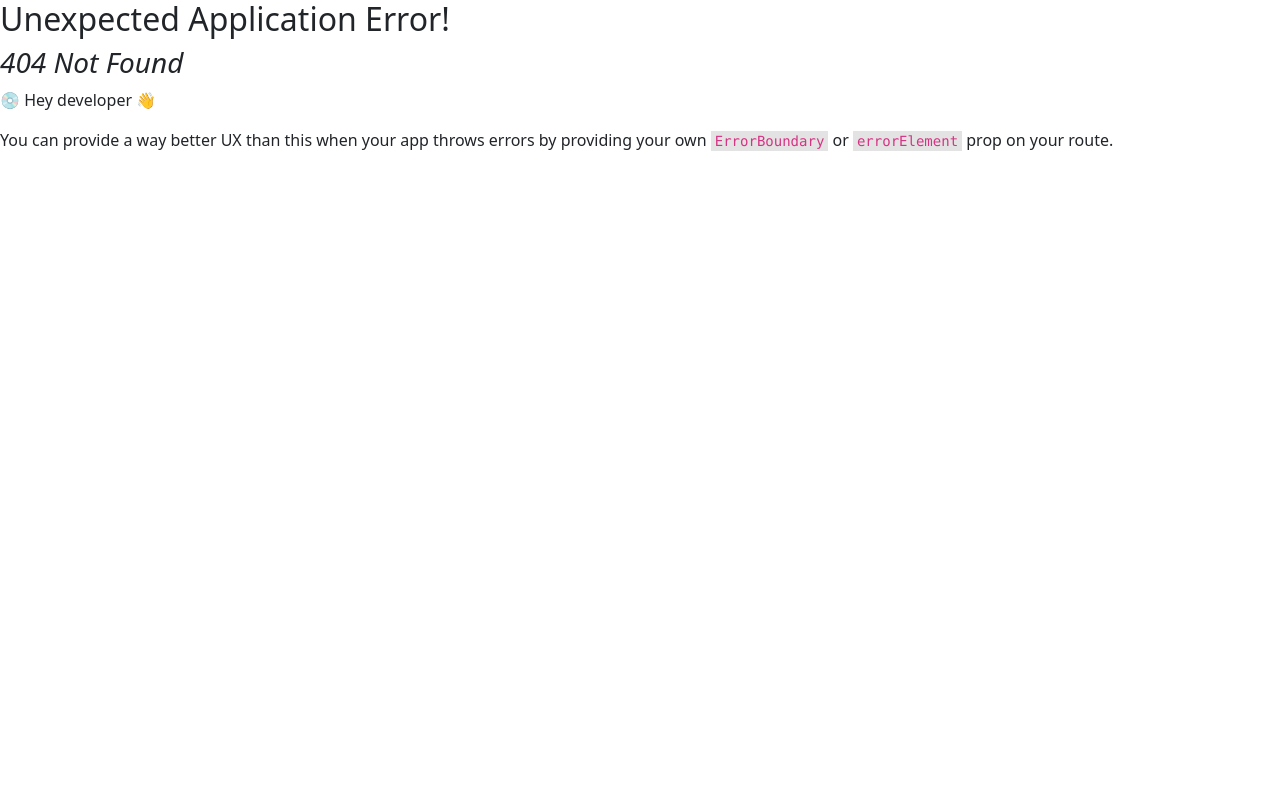
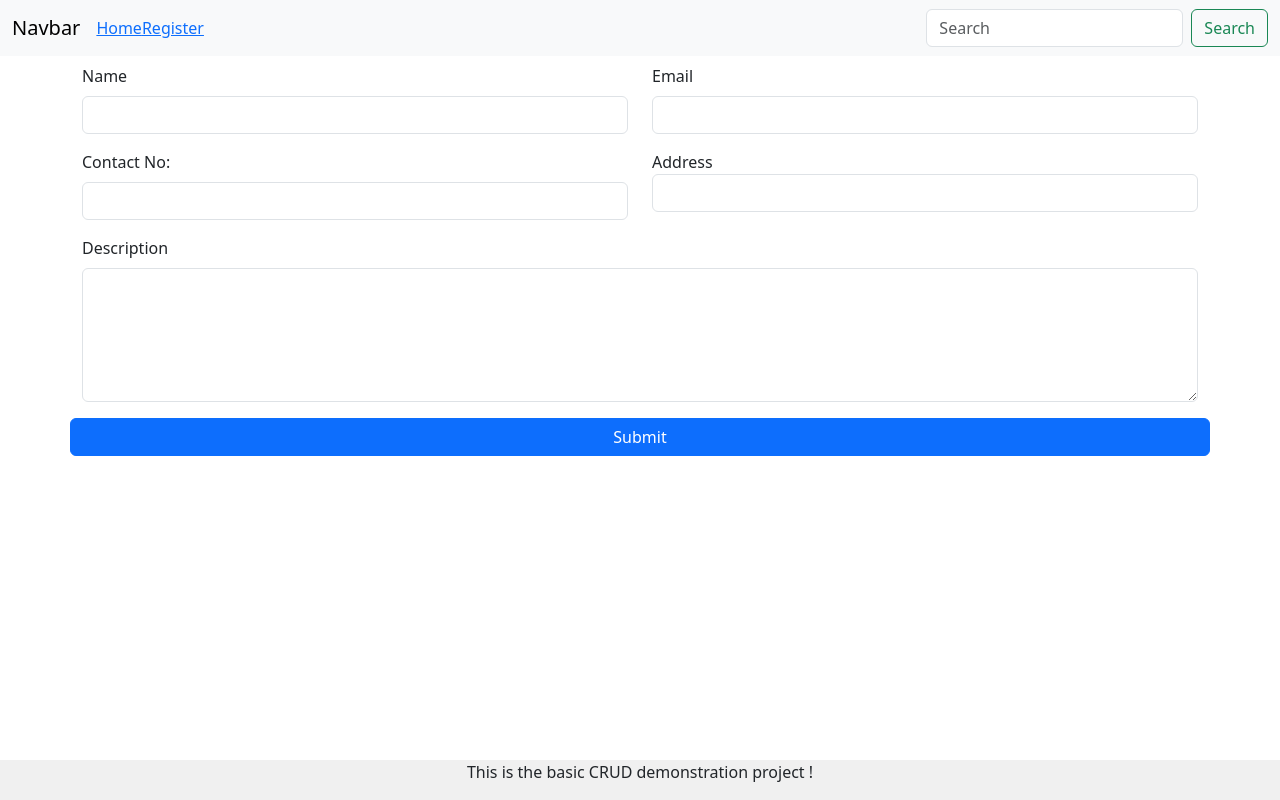
Before and after one commit to myth-faceless/basic_crud, a React (Vite) app in the folder frontend/: page /edit/1 in a window 1280 px wide. Before the commit this address had no page. Built offline with nearby package versions, Linux system fonts and the light colour scheme.

Commit message:
Register page, view details page remaining...

```diff
--- a/frontend/package.json
+++ b/frontend/package.json
@@ -10,6 +10,10 @@
     "preview": "vite preview"
   },
   "dependencies": {
+    "@emotion/react": "^11.11.3",
+    "@emotion/styled": "^11.11.0",
+    "@mui/icons-material": "^5.15.1",
+    "@mui/material": "^5.15.1",
     "bootstrap": "^5.3.2",
     "react": "^18.2.0",
     "react-dom": "^18.2.0",
--- a/frontend/src/App.css
+++ b/frontend/src/App.css
@@ -5,20 +5,12 @@
   overflow: auto;
 }
 
+
 .footer_details {
   position: fixed;
   bottom: 0;
   left: 0;
   width: 100%;
   background-color: #f0f0f0;
-  padding: 10px;
   text-align: center;
 }
-
-.activeClass {
-  text-decoration: none;
-}
-.defaultClass {
-  color: white;
-
-}
--- /dev/null
+++ b/frontend/src/components/Details.jsx
@@ -0,0 +1,37 @@
+import React from 'react'
+import CreateIcon from '@mui/icons-material/Create';
+import DeleteIcon from '@mui/icons-material/Delete';
+import Card from '@mui/material/Card';
+import CardContent from '@mui/material/CardContent';
+
+const Details = () => {
+    return (
+        <div className='container mt-5'>
+            <h1 style={{ fontWeight: 300 }}>Welcome Manis !</h1>
+
+            <Card sx={{ minWidth: 275 }}>
+                <CardContent className='d-flex align-items-center justify-content-around'>
+                    <div className="left_view">
+                        <img src="/profile.png" style={{ width: 50 }} alt="profile_pic" />
+                        <h3 className='mt-3'>Name:</h3> <span style={{fontWeight:300}}>Manis</span>
+                        <h3 className='mt-3'>Age:</h3> <span style={{fontWeight:300}}>24</span>
+                        <h3 className='mt-3'>Email:</h3> <span style={{fontWeight:300}}>manis@manis.com</span>
+                        <h3 className='mt-3'>Occupation:</h3> <span style={{fontWeight:300}}>MERN Developer</span>
+                    </div>
+
+                    <div className="right_view">
+                    <h3 className='mt-3'>Mobile:</h3> <span style={{fontWeight:300}}>123456798</span>
+                    <h3 className='mt-3'>Location:</h3> <span style={{fontWeight:300}}>Kathmandu</span>
+                    <h3 className='mt-3'>Description:</h3> <span style={{fontWeight:300}}>Hello, I am Manis !</span>
+
+                    </div>
+
+
+                </CardContent>
+
+            </Card>
+        </div>
+    )
+}
+
+export default Details
--- /dev/null
+++ b/frontend/src/components/Edit.jsx
@@ -0,0 +1,62 @@
+import React, {useState }from 'react'
+
+const Edit = () => {
+
+    const [getData, setData] = useState({
+        name:"",
+        email:"",
+        contact:"",
+        address:"",
+        description:""
+    })
+
+    const setdata = (e) => {
+        console.log(e.target.value);
+        const {name,value} = e.target;
+        setData((preval) => {
+            return {
+                ...preval,
+                [name]: value
+            }
+        })
+    }
+
+
+
+  return (
+    <div className="container">
+    <form className='mt-2'>
+        <div className="row">
+            <div class="mb-3 col-lg-6 col-md-6 col-12">
+                <label for="exampleInputEmail1" className="form-label">Name</label>
+                <input type="text" className="form-control" id="name" aria-describedby="emailHelp" name="name" value={getData.name} onChange={setdata}/>
+            </div>
+
+            <div class="mb-3  col-lg-6 col-md-6 col-12">
+                <label for="exampleInputPassword1" className="form-label">Email</label>
+                <input type="email" className="form-control" id="email" name='email' value={getData.email} />
+            </div>
+
+            <div class="mb-3  col-lg-6 col-md-6 col-12">
+                <label for="exampleInputPassword1" className="form-label">Contact No:</label>
+                <input type="text" className="form-control" id="contact" name='contact' value={getData.contact} />
+            </div>
+
+            <div class="mb-3  col-lg-6 col-md-6 col-12">
+                <label for="exampleInputPassword1" clclassNameass="form-label">Address</label>
+                <input type="text" className="form-control" id="address" name='address' value={getData.address} />
+            </div>
+
+            <div class="mb-3  col-lg-12 col-md-12 col-12">
+                <label for="exampleInputPassword1" className="form-label">Description</label>
+                <textarea name="description"  className='form-control' id="description" cols="30" rows="5" value={getData.description} ></textarea>
+            </div>
+
+            <button type="submit" className="btn btn-primary">Submit</button>
+        </div>
+    </form>
+</div>
+  )
+}
+
+export default Edit
--- a/frontend/src/components/Home.jsx
+++ b/frontend/src/components/Home.jsx
@@ -1,11 +1,15 @@
 import React from 'react'
+import RemoveRedEyeIcon from '@mui/icons-material/RemoveRedEye';
+import CreateIcon from '@mui/icons-material/Create';
+import DeleteIcon from '@mui/icons-material/Delete';
+import AddIcon from '@mui/icons-material/Add';
 
 const Home = () => {
     return (
         <div className='mt-5'>
-            <div className="container overflow">
+            <div className="container">
                 <div className="add_btn mt-2">
-                    <button className='btn btn-primary'>Add Data</button>
+                    <button className='btn btn-primary'> <AddIcon /> Add Data</button>
                 </div>
 
                 <table className="table mt-2">
@@ -28,9 +32,9 @@ const Home = () => {
                             <td>Developer</td>
                             <td>123456789</td>
                             <td className='d-flex justify-content-between'>
-                                <button className='btn btn-success'><i className="fas fa-eye"></i></button>
-                                <button className='btn btn-primary'><i className="fas fa-pen"></i></button>
-                                <button className='btn btn-danger'><i className="fas fa-trash"></i></button>
+                                <button className='btn btn-success'><RemoveRedEyeIcon /></button>
+                                <button className='btn btn-primary'><CreateIcon /></button>
+                                <button className='btn btn-danger'><DeleteIcon /></button>
                             </td>
                         </tr>
                     </tbody>
--- a/frontend/src/components/Navbar.jsx
+++ b/frontend/src/components/Navbar.jsx
@@ -13,7 +13,7 @@ const Navbar = () => {
           </button>
           <div className="collapse navbar-collapse" id="navbarSupportedContent">
             <ul className="navbar-nav me-auto mb-2 mb-lg-0">
-              <li className="nav-item">
+              <li className="nav-item list">
                 <NavLink to="/">
                   <span>Home</span>
                 </NavLink>
--- a/frontend/src/components/Register.jsx
+++ b/frontend/src/components/Register.jsx
@@ -1,33 +1,53 @@
-import React from 'react'
+import React, { useState } from 'react'
 
 const Register = () => {
+
+    const [getData, setData] = useState({
+        name:"",
+        email:"",
+        contact:"",
+        address:"",
+        description:""
+    })
+
+    const setdata = (e) => {
+        console.log(e.target.value);
+        const {name,value} = e.target;
+        setData((preval) => {
+            return {
+                ...preval,
+                [name]: value
+            }
+        })
+    }
+
     return (
         <div className="container">
             <form className='mt-2'>
                 <div className="row">
                     <div class="mb-3 col-lg-6 col-md-6 col-12">
                         <label for="exampleInputEmail1" className="form-label">Name</label>
-                        <input type="email" className="form-control" id="exampleInputEmail1" aria-describedby="emailHelp" />
+                        <input type="text" className="form-control" id="name" aria-describedby="emailHelp" name="name" value={getData.name} onChange={setdata}/>
                     </div>
 
                     <div class="mb-3  col-lg-6 col-md-6 col-12">
                         <label for="exampleInputPassword1" className="form-label">Email</label>
-                        <input type="password" className="form-control" id="exampleInputPassword1" />
+                        <input type="email" className="form-control" id="email" name='email' value={getData.email} />
                     </div>
 
                     <div class="mb-3  col-lg-6 col-md-6 col-12">
                         <label for="exampleInputPassword1" className="form-label">Contact No:</label>
-                        <input type="password" className="form-control" id="exampleInputPassword1" />
+                        <input type="text" className="form-control" id="contact" name='contact' value={getData.contact} />
                     </div>
 
                     <div class="mb-3  col-lg-6 col-md-6 col-12">
                         <label for="exampleInputPassword1" clclassNameass="form-label">Address</label>
-                        <input type="password" className="form-control" id="exampleInputPassword1" />
+                        <input type="text" className="form-control" id="address" name='address' value={getData.address} />
                     </div>
 
                     <div class="mb-3  col-lg-12 col-md-12 col-12">
                         <label for="exampleInputPassword1" className="form-label">Description</label>
-                        <textarea name=""  className='form-control' id="" cols="30" rows="5"></textarea>
+                        <textarea name="description"  className='form-control' id="description" cols="30" rows="5" value={getData.description} ></textarea>
                     </div>
 
                     <button type="submit" className="btn btn-primary">Submit</button>
--- a/frontend/src/main.jsx
+++ b/frontend/src/main.jsx
@@ -5,6 +5,8 @@ import "../node_modules/bootstrap/dist/js/bootstrap.bundle.min.js"
 import { RouterProvider, createBrowserRouter, createRoutesFromElements, Route } from "react-router-dom"
 import Layout from './Layout.jsx'
 import Home from './components/Home.jsx'
+import Edit from './components/Edit.jsx'
+import Details from './components/Details.jsx'
 
 import App from './App.jsx'
 import "./App.css"
@@ -17,6 +19,9 @@ const router = createBrowserRouter(
     <Route path='/' element={<Layout />}>
       <Route path='' element={<Home />}/>
       <Route path='register' element={<Register />}/>
+      <Route path='edit/:id' element={<Edit />}/>
+      <Route path='view/:id' element={<Details />}/>
+
     </Route>
   )
 )
```
Also changed, not shown: 1 other file (tests, documents, lock files or other folders).
